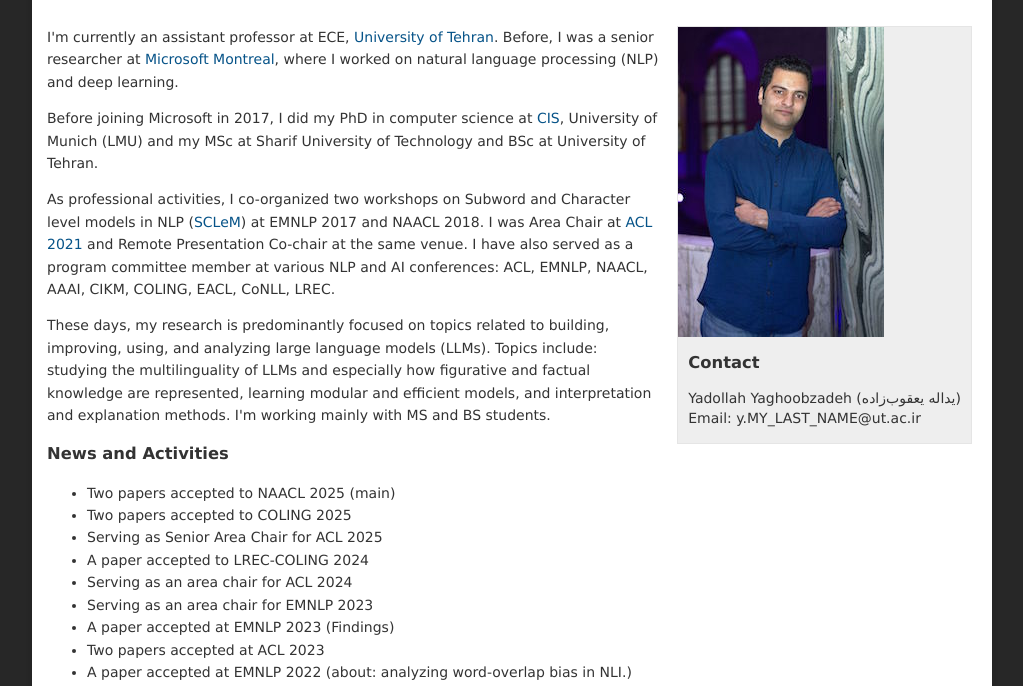
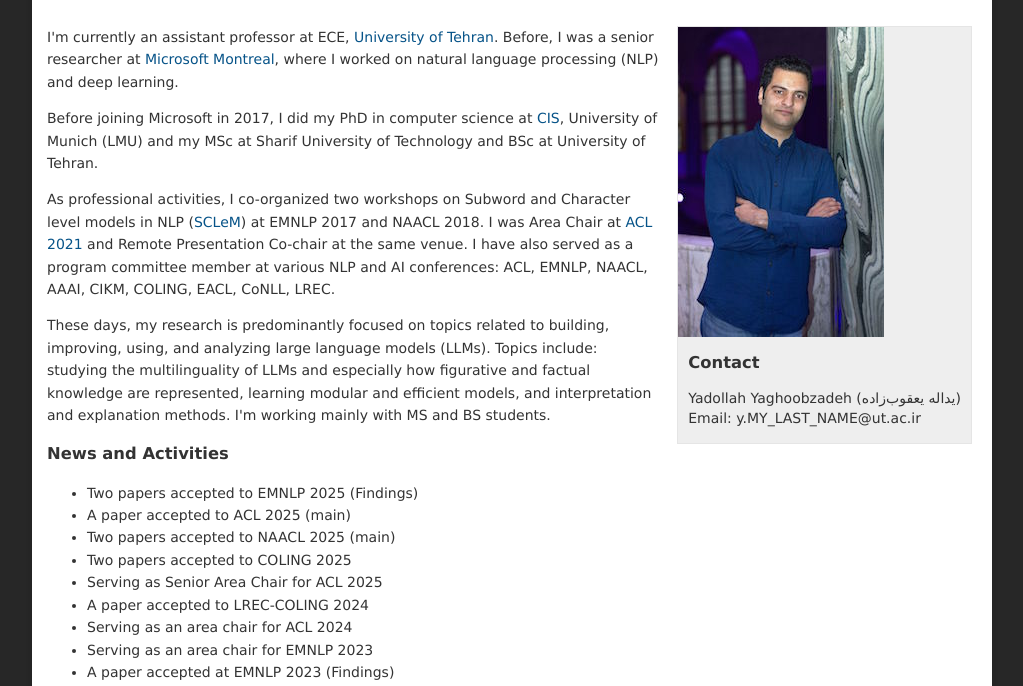
Before and after one commit to yyaghoobzadeh/yyaghoobzadeh.github.io, a plain HTML site: page index.html in a window 1280 px wide. Shown: the part 109-795 px from the top of the page, without its empty margins (128-1151 px from the left). Drawn offline with Linux system fonts and the light colour scheme.

Commit message:
Update index.html

```diff
--- a/index.html
+++ b/index.html
@@ -48,6 +48,8 @@ I'm working mainly with MS and BS students.
 
 <h3>News and Activities</h3>
 <ul>
+	<li> Two papers accepted to EMNLP 2025 (Findings) </li>
+	<li> A paper accepted to ACL 2025 (main) </li>
     <li> Two papers accepted to NAACL 2025 (main) </li>
     <li> Two papers accepted to COLING 2025 </li>
     <li> Serving as Senior Area Chair for ACL 2025 </li>
```
